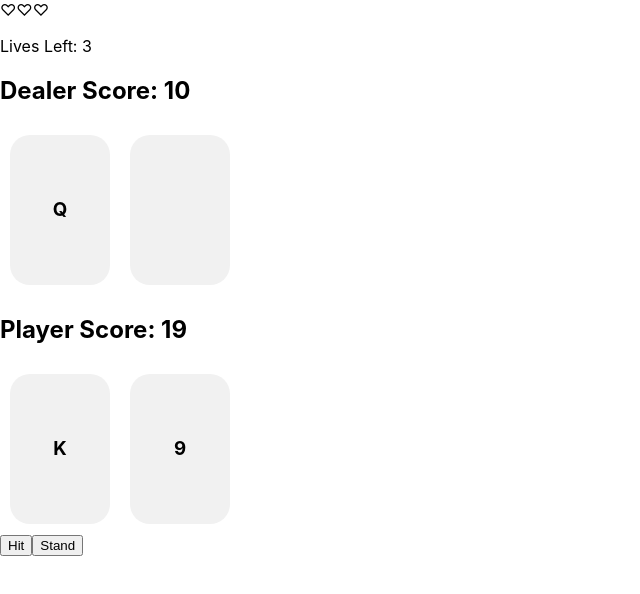
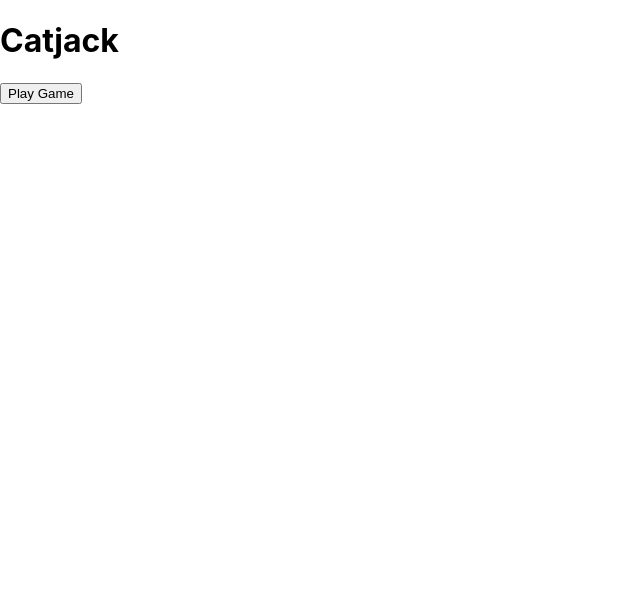
Before and after one commit to ninaespiritu/Catjack, a React (Create React App) app: page / in a window 1280 px wide. Shown: the top 594 px of the page, without its empty margins (0-640 px from the left). Built offline with nearby package versions, Linux system fonts and the light colour scheme.

Commit message:
Add routes using react-router-dom

```diff
--- a/package.json
+++ b/package.json
@@ -8,6 +8,7 @@
     "@testing-library/user-event": "^13.5.0",
     "react": "^18.2.0",
     "react-dom": "^18.2.0",
+    "react-router-dom": "^6.6.1",
     "react-scripts": "5.0.1",
     "web-vitals": "^2.1.4"
   },
--- a/src/App.js
+++ b/src/App.js
@@ -1,10 +1,17 @@
 import "./App.css";
-import { Blackjack } from "./pages/Blackjack";
+import { Home } from "./pages/Home";
+import { Catjack } from "./pages/Catjack";
+import { BrowserRouter, Route, Routes } from "react-router-dom";
 
 const App = () => {
 	return (
 		<div>
-			<Blackjack />
+			<BrowserRouter>
+				<Routes>
+					<Route path="/" element={<Home />} />
+					<Route path="/play" element={<Catjack />} />
+				</Routes>
+			</BrowserRouter>
 		</div>
 	);
 };
--- a/src/pages/Blackjack.js
+++ b/src/pages/Catjack.js
@@ -11,7 +11,7 @@ import {
 } from "../utils/Functions";
 import { calculateScore } from "../utils/CalculateScore";
 
-export const Blackjack = () => {
+export const Catjack = () => {
 	const [turnOver, setTurnOver] = useState(false);
 	const [result, setResult] = useState("");
 
--- /dev/null
+++ b/src/pages/Home.js
@@ -0,0 +1,12 @@
+import { Link } from "react-router-dom";
+
+export const Home = () => {
+	return (
+		<div>
+			<h1>Catjack</h1>
+			<Link to="/play">
+				<button>Play Game</button>
+			</Link>
+		</div>
+	);
+};
```
Also changed, not shown: 1 other file (tests, documents, lock files or other folders).
